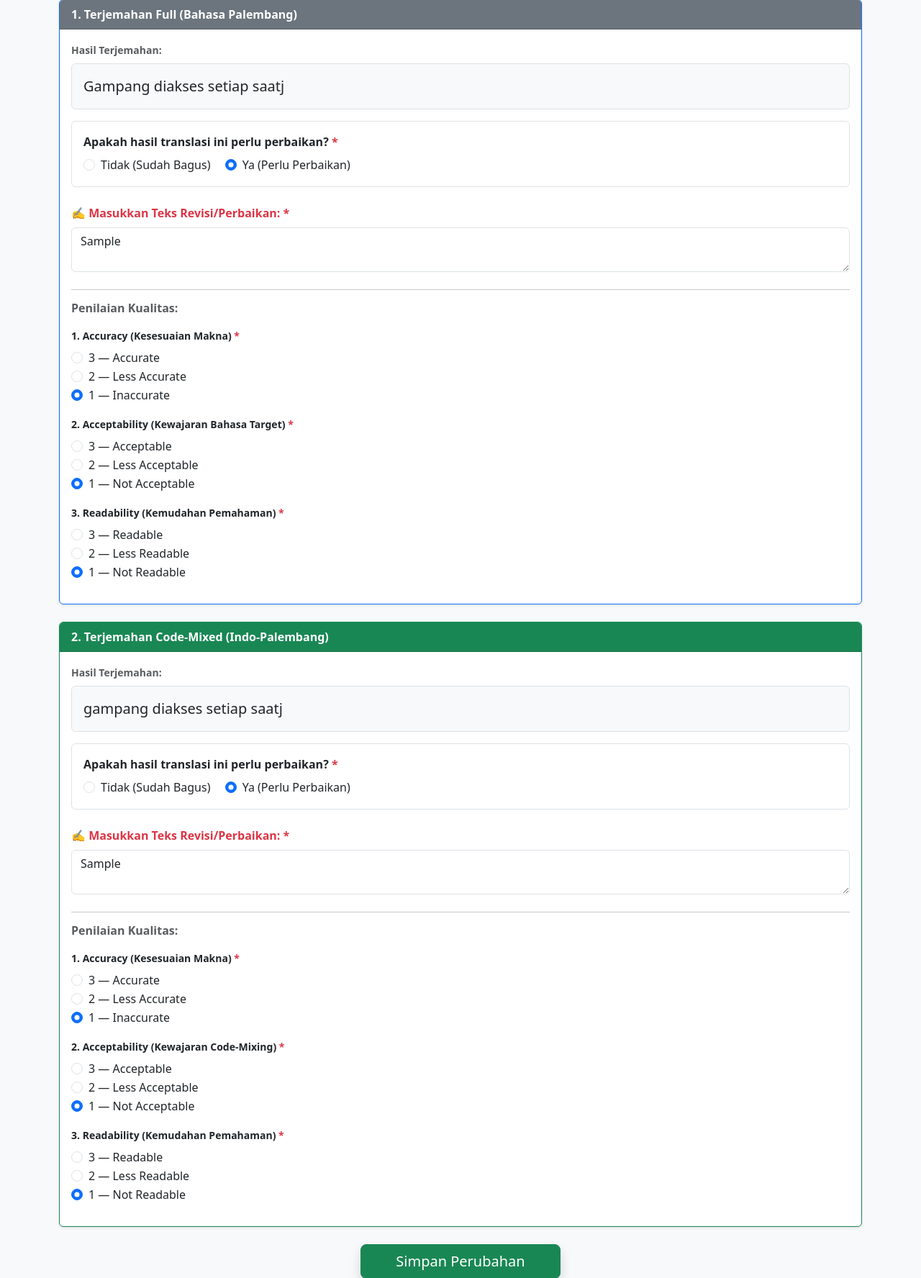
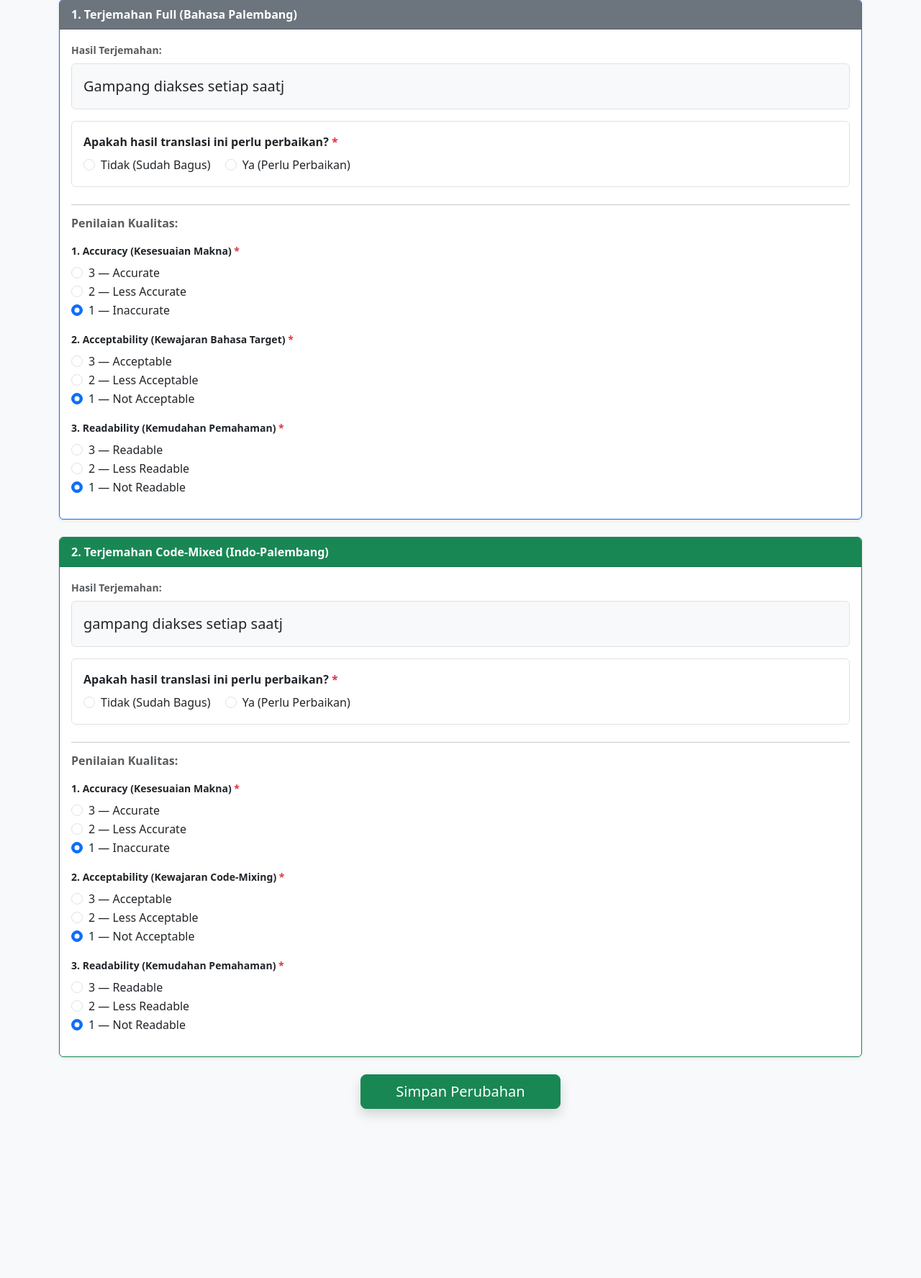
Before and after one commit to magnzetic/kai-annotation-tool, a Flask app: page /edit/1 in a window 1280 px wide. Shown: the part 255-2031 px from the top of the page at 72% size. After the commit the page ends 1807 px from the top, so only its background shows below. Run offline with Flask 3, Linux system fonts and the light colour scheme; a user stored in the database is signed in; tables that the repository leaves empty hold one stand-in row (values such as "Sample post"); some libraries are stand-ins or nearby versions.

Commit message:
Update edit_annotate.html

```diff
--- a/templates/edit_annotate.html
+++ b/templates/edit_annotate.html
@@ -37,29 +37,29 @@
                         <p class="p-3 bg-light rounded fs-5 border">{{ review.trans_jawa if current_user.role == 'jawa' else review.trans_palembang }}</p>
                     </div>
 
-                    <!-- Pertanyaan Perlu Perbaikan? (Default tidak terpilih agar bersih) -->
+                    <!-- Pertanyaan Perlu Perbaikan? (Dikosongkan/tidak checked secara default) -->
                     <div class="mb-4 p-3 bg-white border rounded">
                         <label class="form-label fw-bold text-dark d-block mb-2">Apakah hasil translasi ini perlu perbaikan? <span class="text-danger">*</span></label>
                         <div class="form-check form-check-inline">
-                            <input class="form-check-input need-rev-full" type="radio" name="need_rev_full" id="rev_full_no" value="no" {% if anno.rev_full == '' or not anno.rev_full %}checked{% endif %} required>
+                            <input class="form-check-input need-rev-full" type="radio" name="need_rev_full" id="rev_full_no" value="no" required>
                             <label class="form-check-label" for="rev_full_no">Tidak (Sudah Bagus)</label>
                         </div>
                         <div class="form-check form-check-inline">
-                            <input class="form-check-input need-rev-full" type="radio" name="need_rev_full" id="rev_full_yes" value="yes" {% if anno.rev_full and anno.rev_full != '' %}checked{% endif %} required>
+                            <input class="form-check-input need-rev-full" type="radio" name="need_rev_full" id="rev_full_yes" value="yes" required>
                             <label class="form-check-label" for="rev_full_yes">Ya (Perlu Perbaikan)</label>
                         </div>
                     </div>
 
-                    <!-- Kolom Teks Revisi (Kosong/Blank secara default, muncul jika 'Ya') -->
-                    <div id="container_rev_full" class="mb-4 {% if not anno.rev_full or anno.rev_full == '' %}d-none{% endif %}">
+                    <!-- Kolom Teks Revisi (Selalu kosong/blank di awal, tersembunyi sampai pilih 'Ya') -->
+                    <div id="container_rev_full" class="mb-4 d-none">
                         <label class="form-label fw-bold text-danger">✍️ Masukkan Teks Revisi/Perbaikan: <span class="text-danger">*</span></label>
-                        <textarea id="rev_full" name="rev_full" class="form-control" rows="2" placeholder="Ketik perbaikan teks di sini...">{{ anno.rev_full if anno.rev_full else '' }}</textarea>
+                        <textarea id="rev_full" name="rev_full" class="form-control" rows="2" placeholder="Ketik perbaikan teks di sini..."></textarea>
                     </div>
 
                     <hr>
                     <h6 class="text-muted fw-bold mb-3">Penilaian Kualitas:</h6>
 
-                    <!-- ACCURACY -->
+                    <!-- ACCURACY (Menyesuaikan skor yang sudah tersimpan) -->
                     <div class="mb-3">
                         <label class="form-label fw-bold small">1. Accuracy (Kesesuaian Makna) <span class="text-danger">*</span></label>
                         <div class="form-check"><input class="form-check-input" type="radio" name="acc_full" value="3" {% if anno.acc_f == 3 %}checked{% endif %} required><label class="form-check-label">3 — Accurate</label></div>
@@ -67,7 +67,7 @@
                         <div class="form-check"><input class="form-check-input" type="radio" name="acc_full" value="1" {% if anno.acc_f == 1 %}checked{% endif %}><label class="form-check-label">1 — Inaccurate</label></div>
                     </div>
 
-                    <!-- ACCEPTABILITY -->
+                    <!-- ACCEPTABILITY (Menyesuaikan skor yang sudah tersimpan) -->
                     <div class="mb-3">
                         <label class="form-label fw-bold small">2. Acceptability (Kewajaran Bahasa Target) <span class="text-danger">*</span></label>
                         <div class="form-check"><input class="form-check-input" type="radio" name="accept_full" value="3" {% if anno.cep_f == 3 %}checked{% endif %} required><label class="form-check-label">3 — Acceptable</label></div>
@@ -75,7 +75,7 @@
                         <div class="form-check"><input class="form-check-input" type="radio" name="accept_full" value="1" {% if anno.cep_f == 1 %}checked{% endif %}><label class="form-check-label">1 — Not Acceptable</label></div>
                     </div>
 
-                    <!-- READABILITY -->
+                    <!-- READABILITY (Menyesuaikan skor yang sudah tersimpan) -->
                     <div class="mb-3">
                         <label class="form-label fw-bold small">3. Readability (Kemudahan Pemahaman) <span class="text-danger">*</span></label>
                         <div class="form-check"><input class="form-check-input" type="radio" name="read_full" value="3" {% if anno.rea_f == 3 %}checked{% endif %} required><label class="form-check-label">3 — Readable</label></div>
@@ -96,29 +96,29 @@
                         <p class="p-3 bg-light rounded fs-5 border">{{ review.trans_mix_jawa if current_user.role == 'jawa' else review.trans_mix_palembang }}</p>
                     </div>
 
-                    <!-- Pertanyaan Perlu Perbaikan? -->
+                    <!-- Pertanyaan Perlu Perbaikan? (Dikosongkan/tidak checked secara default) -->
                     <div class="mb-4 p-3 bg-white border rounded">
                         <label class="form-label fw-bold text-dark d-block mb-2">Apakah hasil translasi ini perlu perbaikan? <span class="text-danger">*</span></label>
                         <div class="form-check form-check-inline">
-                            <input class="form-check-input need-rev-mix" type="radio" name="need_rev_mix" id="rev_mix_no" value="no" {% if anno.rev_mix == '' or not anno.rev_mix %}checked{% endif %} required>
+                            <input class="form-check-input need-rev-mix" type="radio" name="need_rev_mix" id="rev_mix_no" value="no" required>
                             <label class="form-check-label" for="rev_mix_no">Tidak (Sudah Bagus)</label>
                         </div>
                         <div class="form-check form-check-inline">
-                            <input class="form-check-input need-rev-mix" type="radio" name="need_rev_mix" id="rev_mix_yes" value="yes" {% if anno.rev_mix and anno.rev_mix != '' %}checked{% endif %} required>
+                            <input class="form-check-input need-rev-mix" type="radio" name="need_rev_mix" id="rev_mix_yes" value="yes" required>
                             <label class="form-check-label" for="rev_mix_yes">Ya (Perlu Perbaikan)</label>
                         </div>
                     </div>
 
-                    <!-- Kolom Teks Revisi (Kosong/Blank secara default, muncul jika 'Ya') -->
-                    <div id="container_rev_mix" class="mb-4 {% if not anno.rev_mix or anno.rev_mix == '' %}d-none{% endif %}">
+                    <!-- Kolom Teks Revisi (Selalu kosong/blank di awal, tersembunyi sampai pilih 'Ya') -->
+                    <div id="container_rev_mix" class="mb-4 d-none">
                         <label class="form-label fw-bold text-danger">✍️ Masukkan Teks Revisi/Perbaikan: <span class="text-danger">*</span></label>
-                        <textarea id="rev_mix" name="rev_mix" class="form-control" rows="2" placeholder="Ketik perbaikan teks di sini...">{{ anno.rev_mix if anno.rev_mix else '' }}</textarea>
+                        <textarea id="rev_mix" name="rev_mix" class="form-control" rows="2" placeholder="Ketik perbaikan teks di sini..."></textarea>
                     </div>
 
                     <hr>
                     <h6 class="text-muted fw-bold mb-3">Penilaian Kualitas:</h6>
 
-                    <!-- ACCURACY -->
+                    <!-- ACCURACY (Menyesuaikan skor yang sudah tersimpan) -->
                     <div class="mb-3">
                         <label class="form-label fw-bold small">1. Accuracy (Kesesuaian Makna) <span class="text-danger">*</span></label>
                         <div class="form-check"><input class="form-check-input" type="radio" name="acc_mix" value="3" {% if anno.acc_m == 3 %}checked{% endif %} required><label class="form-check-label">3 — Accurate</label></div>
@@ -126,7 +126,7 @@
                         <div class="form-check"><input class="form-check-input" type="radio" name="acc_mix" value="1" {% if anno.acc_m == 1 %}checked{% endif %}><label class="form-check-label">1 — Inaccurate</label></div>
                     </div>
 
-                    <!-- ACCEPTABILITY -->
+                    <!-- ACCEPTABILITY (Menyesuaikan skor yang sudah tersimpan) -->
                     <div class="mb-3">
                         <label class="form-label fw-bold small">2. Acceptability (Kewajaran Code-Mixing) <span class="text-danger">*</span></label>
                         <div class="form-check"><input class="form-check-input" type="radio" name="accept_mix" value="3" {% if anno.cep_m == 3 %}checked{% endif %} required><label class="form-check-label">3 — Acceptable</label></div>
@@ -134,7 +134,7 @@
                         <div class="form-check"><input class="form-check-input" type="radio" name="accept_mix" value="1" {% if anno.cep_m == 1 %}checked{% endif %}><label class="form-check-label">1 — Not Acceptable</label></div>
                     </div>
 
-                    <!-- READABILITY -->
+                    <!-- READABILITY (Menyesuaikan skor yang sudah tersimpan) -->
                     <div class="mb-3">
                         <label class="form-label fw-bold small">3. Readability (Kemudahan Pemahaman) <span class="text-danger">*</span></label>
                         <div class="form-check"><input class="form-check-input" type="radio" name="read_mix" value="3" {% if anno.rea_m == 3 %}checked{% endif %} required><label class="form-check-label">3 — Readable</label></div>
@@ -185,18 +185,18 @@
 
         // Validasi submit edit
         document.getElementById('editForm').addEventListener('submit', function(e) {
-            let needFull = document.querySelector('input[name="need_rev_full"]:checked').value;
+            let needFull = document.querySelector('input[name="need_rev_full"]:checked');
             let revFullVal = document.getElementById('rev_full').value.trim();
-            if (needFull === 'yes' && !revFullVal) {
+            if (needFull && needFull.value === 'yes' && !revFullVal) {
                 alert('⚠️ Mohon isi teks revisi pada Terjemahan Full!');
                 e.preventDefault();
                 return false;
             }
 
-            let needMix = document.querySelector('input[name="need_rev_mix"]:checked').value;
+            let needMix = document.querySelector('input[name="need_rev_mix"]:checked');
             let revMixVal = document.getElementById('rev_mix').value.trim();
-            if (needMix === 'yes' && !revMixVal) {
-                alert('⚠️ Mohonisi teks revisi pada Terjemahan Code-Mixed!');
+            if (needMix && needMix.value === 'yes' && !revMixVal) {
+                alert('⚠️ Mohon isi teks revisi pada Terjemahan Code-Mixed!');
                 e.preventDefault();
                 return false;
             }
```
